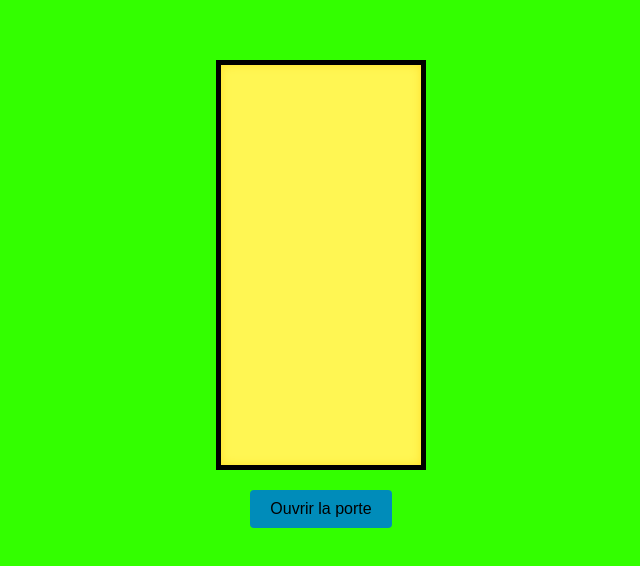
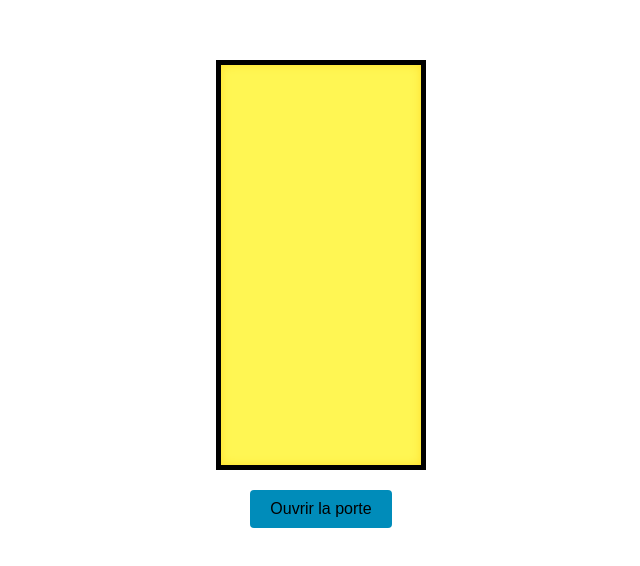
Before and after one commit to yoa27/troll, a plain HTML site: page index.html in a window 1280 px wide. Shown: the part 106-672 px from the top of the page, without its empty margins (319-959 px from the left). Drawn offline with Linux system fonts and the light colour scheme.

Commit message:
Update styles.css

```diff
--- a/styles.css
+++ b/styles.css
@@ -4,7 +4,7 @@ body {
     align-items: center;
     justify-content: center;
     height: 100vh;
-    background-color: hsl(108, 100%, 50%);
+   background-color: hwb(0 100% 0%);
     margin: 0;
 }
 
```
